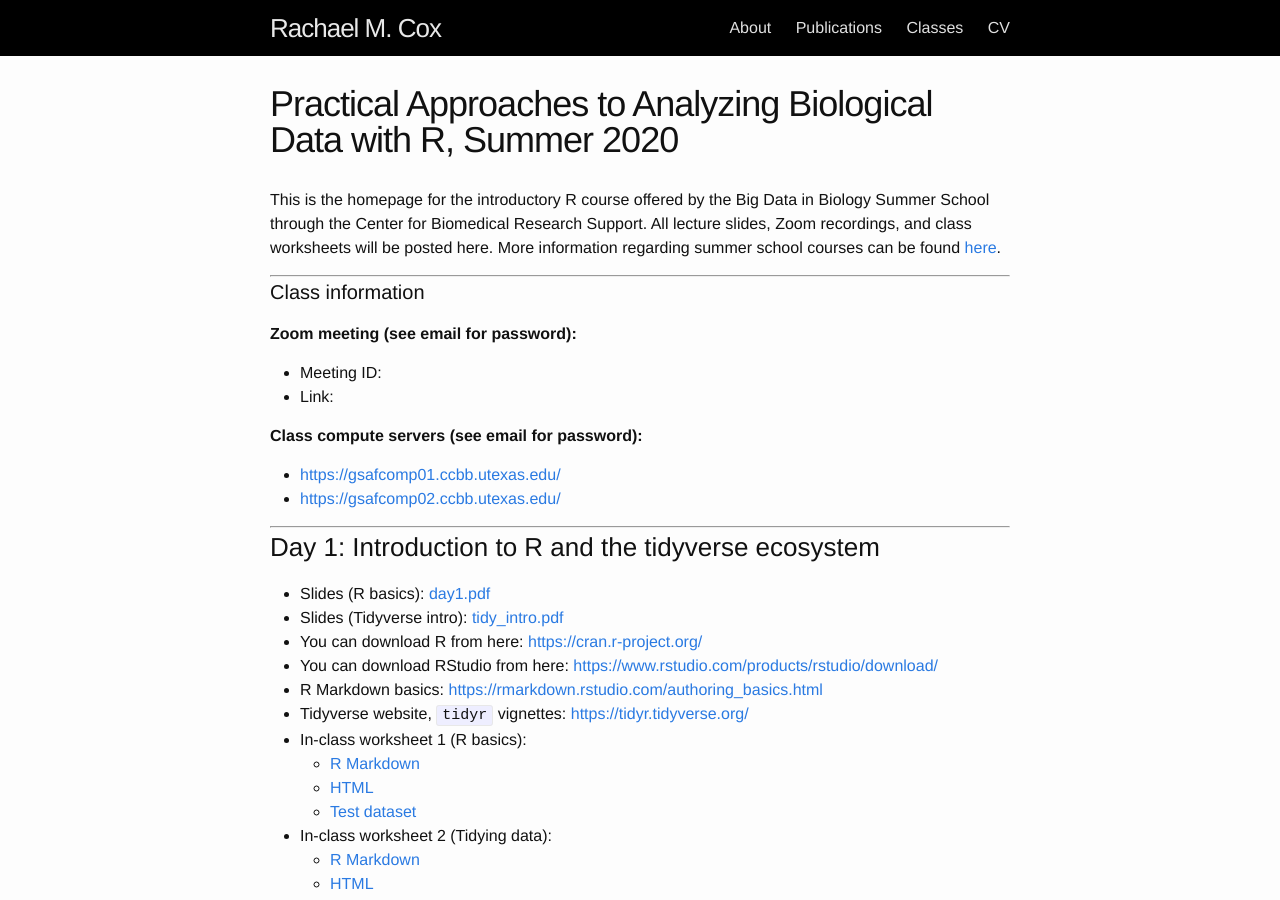
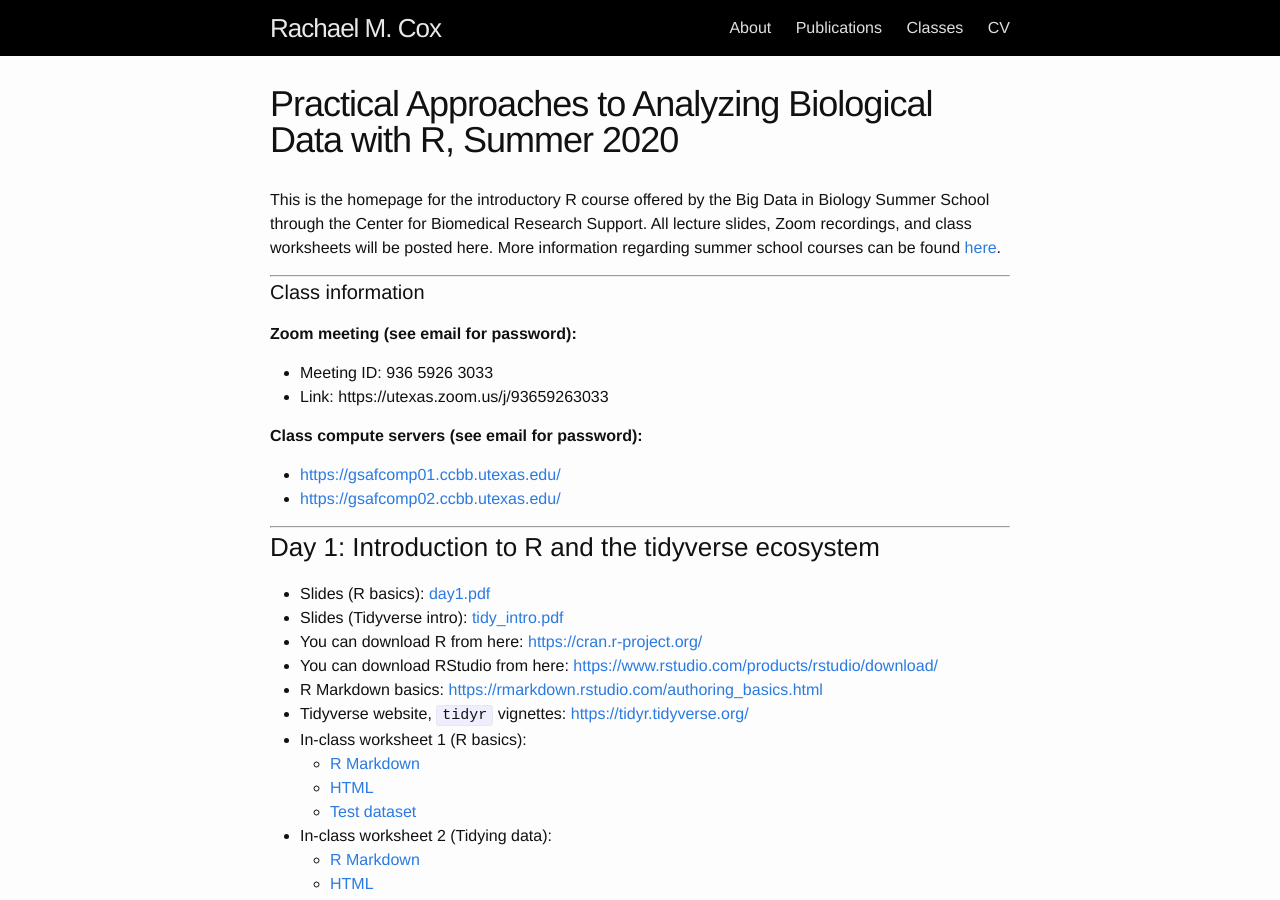
Before and after one commit to rachaelcox/rachaelcox.github.io, a Jekyll site: the page built from classes/IntroR_summer_2020.md, in a window 1280 px wide and 900 px high. Built offline with Jekyll 4.4.1, drawn with Linux system fonts in a browser that asks for light colours.

Commit message:
add zoom info

```diff
--- a/classes/IntroR_summer_2020.md
+++ b/classes/IntroR_summer_2020.md
@@ -10,8 +10,8 @@ This is the homepage for the introductory R course offered by the Big Data in Bi
 
 #### Class information
 **Zoom meeting (see email for password):**
-  * Meeting ID:
-  * Link:
+  * Meeting ID: 936 5926 3033
+  * Link: https://utexas.zoom.us/j/93659263033
 
 **Class compute servers (see email for password):**
   * [https://gsafcomp01.ccbb.utexas.edu/](https://gsafcomp01.ccbb.utexas.edu/)
```
